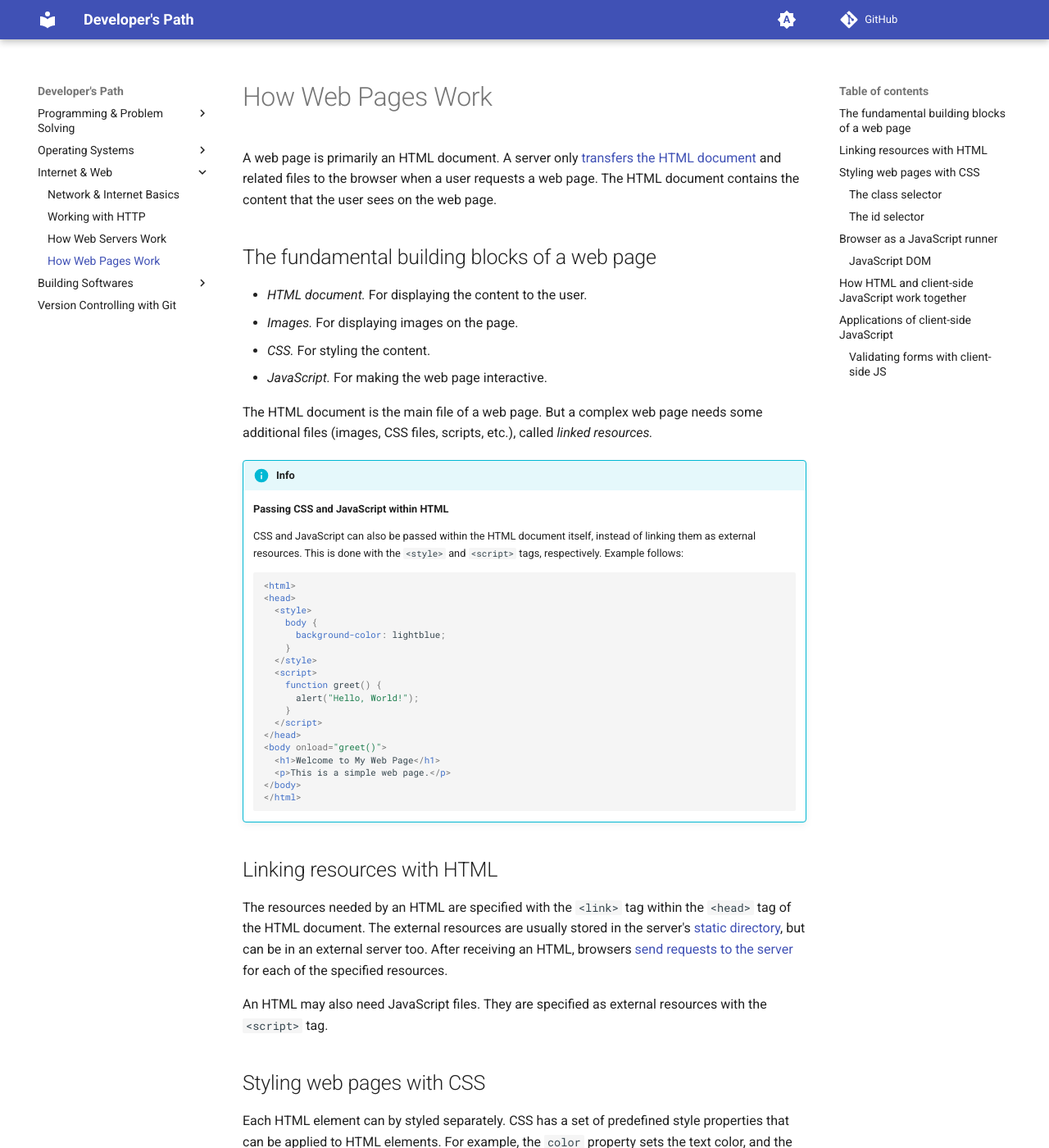
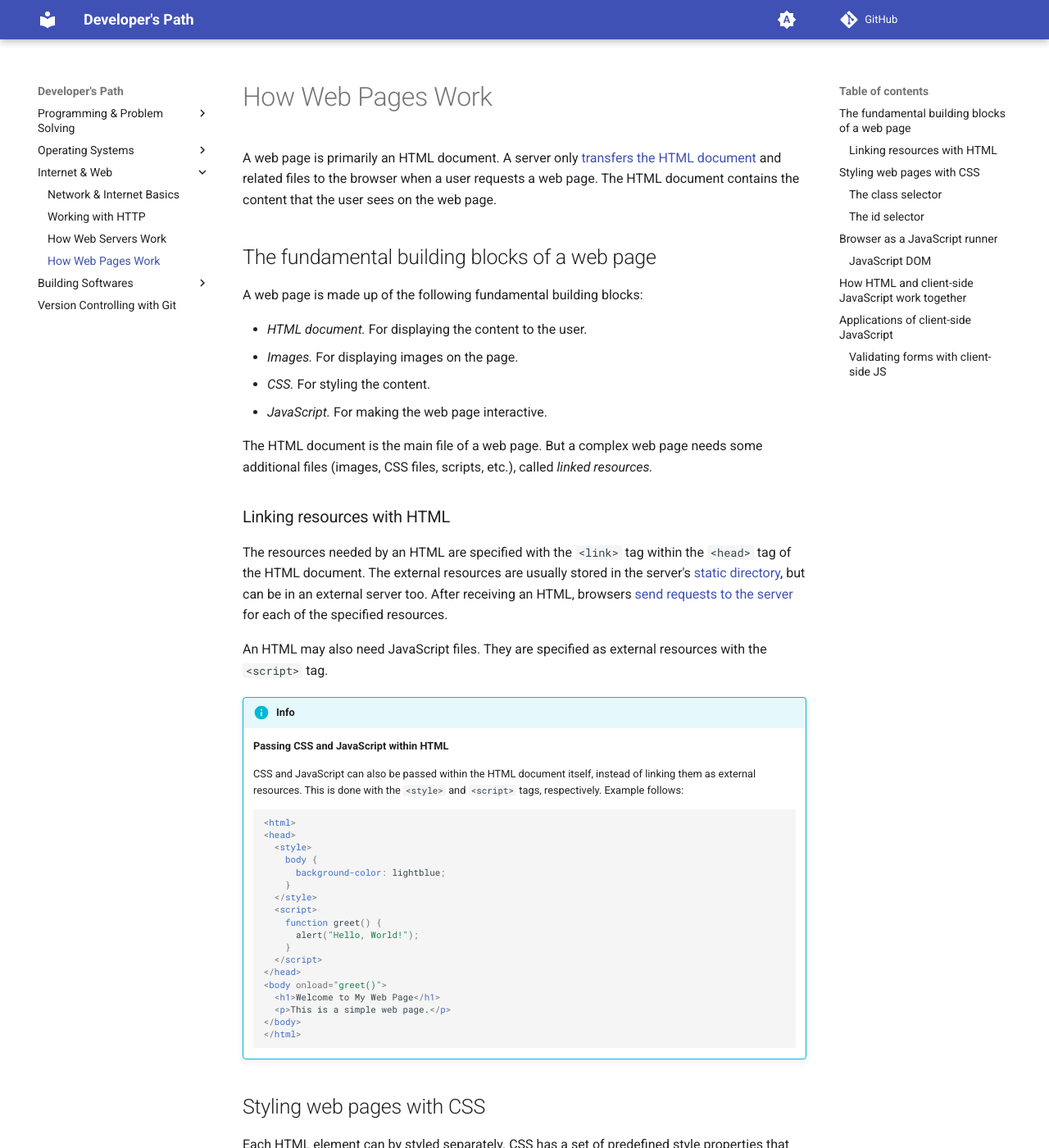
Before and after one commit to gharials/dev-path, an MkDocs documentation site: the page built from docs/internet-web/web-pages.md, in a window 1280 px wide and 1400 px high. Shown: the whole window at 82% size. Built offline with MkDocs 1.6.1 and Material for MkDocs 9.7.7, drawn with Linux system fonts in a browser that asks for light colours; comment, search, counter and statistics services are not loaded; some of the changed lines change nothing that is shown.

Commit message:
'web-pages': copy edit.

````diff
--- a/docs/internet-web/web-pages.md
+++ b/docs/internet-web/web-pages.md
@@ -3,6 +3,8 @@
 A web page is primarily an HTML document. A server only [transfers the HTML document](./web-servers.md#how-an-http-server-serves-websites) and related files to the browser when a user requests a web page. The HTML document contains the content that the user sees on the web page.
 
 ## The fundamental building blocks of a web page
+
+A web page is made up of the following fundamental building blocks:
 
 * _HTML document._ For displaying the content to the user.
 * _Images._ For displaying images on the page.
@@ -10,6 +12,12 @@ A web page is primarily an HTML document. A server only [transfers the HTML docu
 * _JavaScript._ For making the web page interactive.
 
 The HTML document is the main file of a web page. But a complex web page needs some additional files (images, CSS files, scripts, etc.), called *linked resources.*
+
+### Linking resources with HTML
+
+The resources needed by an HTML are specified with the `<link>` tag within the `<head>` tag of the HTML document. The external resources are usually stored in the server's [static directory](web-servers.md#serving-static-contents), but can be in an external server too. After receiving an HTML, browsers [send requests to the server](./web-servers.md#how-an-http-server-serves-websites) for each of the specified resources.
+
+An HTML may also need JavaScript files. They are specified as external resources with the `<script>` tag.
 
 !!!info
     **Passing CSS and JavaScript within HTML**
@@ -36,12 +44,6 @@ The HTML document is the main file of a web page. But a complex web page needs s
     </body>
     </html>
     ```
-
-## Linking resources with HTML
-
-The resources needed by an HTML are specified with the `<link>` tag within the `<head>` tag of the HTML document. The external resources are usually stored in the server's [static directory](web-servers.md#serving-static-contents), but can be in an external server too. After receiving an HTML, browsers [send requests to the server](./web-servers.md#how-an-http-server-serves-websites) for each of the specified resources.
-
-An HTML may also need JavaScript files. They are specified as external resources with the `<script>` tag.
 
 ## Styling web pages with CSS
 
````
